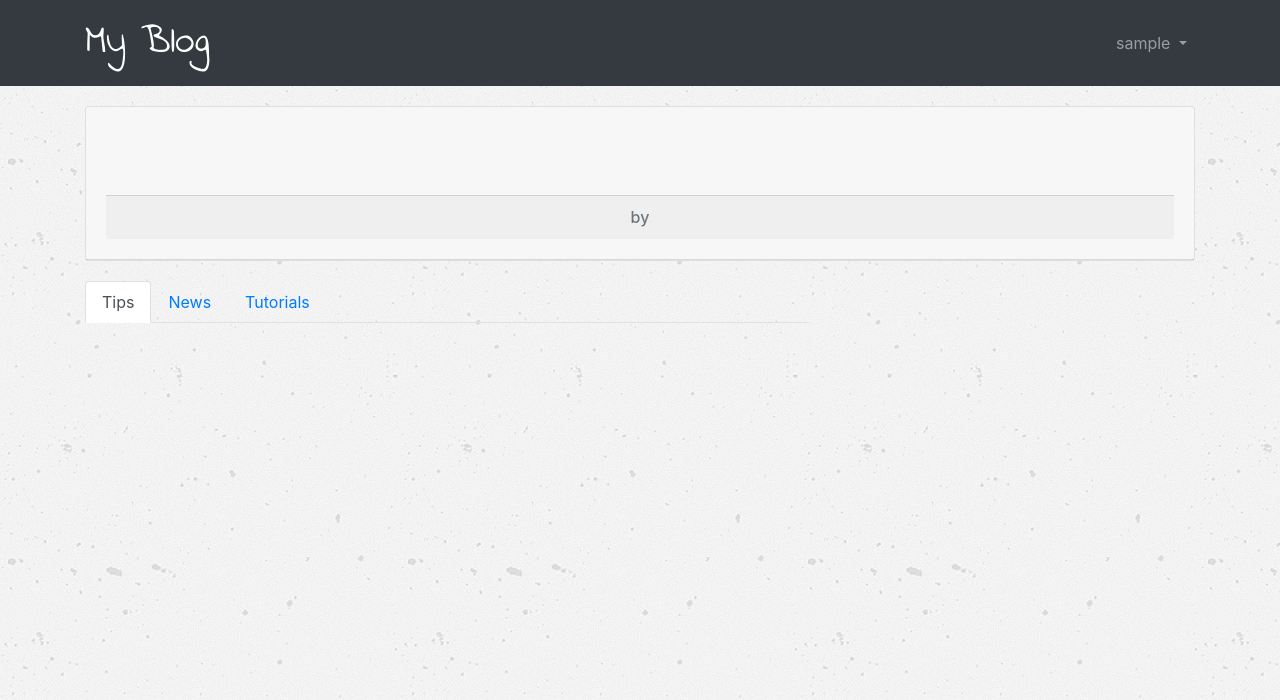
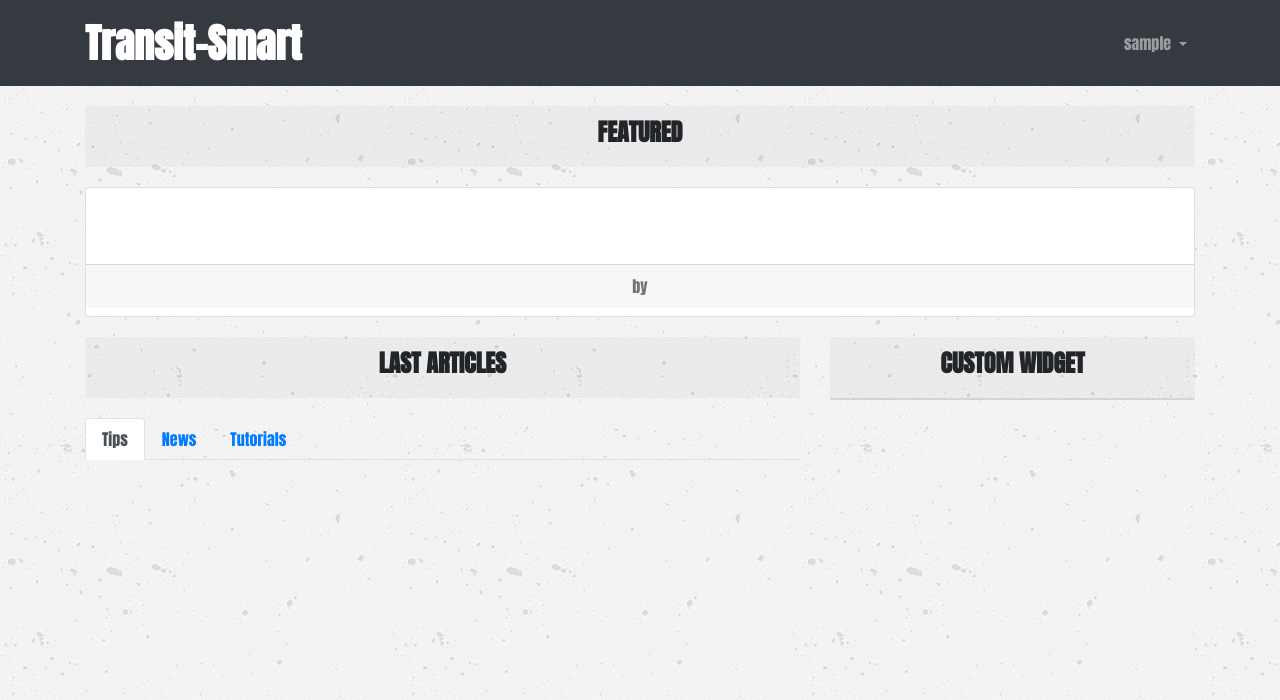
Before and after one commit to micki6491/Django-Blog, a Django app: page / in a window 1280 px wide. Shown: the top 700 px of the page. Run offline with Django 3.2, Linux system fonts and the light colour scheme; the visitor is signed in with stand-in values (Sample User, id 1); data that the repository does not hold is empty; some libraries are stand-ins or nearby versions.

Commit message:
Added the login view (no signup as this is a blog)

```diff
--- a/MyBlog/settings.py
+++ b/MyBlog/settings.py
@@ -125,3 +125,4 @@
 MEDIA_URL = "/"
 
 LOGOUT_REDIRECT_URL = 'home'
+LOGIN_REDIRECT_URL = 'home'
--- a/MyBlog/urls.py
+++ b/MyBlog/urls.py
@@ -39,5 +39,8 @@
                   path('delete_success/<int:article_pk>/',
                        views.DeleteSuccessView.as_view(),
                        name='delete_success'),
+                  path('login/',
+                       auth_views.LoginView.as_view(template_name='login.html'),
+                       name='login'),
 
               ] + static(settings.MEDIA_URL, document_root=settings.MEDIA_ROOT)
--- a/static/css/accounts.css
+++ b/static/css/accounts.css
@@ -3,7 +3,7 @@
 }
 
 .logo {
-	font-family: 'Indie Flower', cursive;
+    font-family: 'Anton', sans-serif;
 	font-size:60px;
 }
 
--- a/static/css/app.css
+++ b/static/css/app.css
@@ -1,10 +1,12 @@
 .navbar-brand {
-    font-family: 'Indie Flower', cursive;
+    font-family: 'Anton', sans-serif;
+    /*font-family: 'Indie Flower', cursive;*/
     font-size: 40px;
     margin: auto;
 }
 
 body {
+    font-family: 'Anton', sans-serif;
     background-image: url(../img/concrete-texture.png);
     background-attachment: fixed;
 }
@@ -21,6 +23,12 @@
     margin-bottom: -5px;
 }
 
-.col-sm-8{
+.col-sm-8 {
     padding-left: 0;
 }
+.col-sm-4 {
+    padding-left: 0;
+}
+.custom_class{
+    padding: 20px;
+}
--- a/templates/base.html
+++ b/templates/base.html
@@ -4,8 +4,9 @@
 <html>
 <head>
     <meta charset="utf-8">
-    <title>{% block title %} My Blog{% endblock %}</title>
-    <link href="https://fonts.googleapis.com/css?family=Indie+Flower" rel="stylesheet">
+    <title>{% block title %}My Blog{% endblock %}</title>
+    <!--<link href="https://fonts.googleapis.com/css?family=Indie+Flower" rel="stylesheet">-->
+    <link href="https://fonts.googleapis.com/css?family=Anton" rel="stylesheet">
     <link rel="stylesheet" href="{% static 'css/bootstrap.min.css' %}">
     <link rel="stylesheet" href="{% static 'css/app.css' %}">
     {% block stylesheet %}{% endblock %}
@@ -14,7 +15,7 @@
 {% block body %}
     <nav class="navbar navbar-expand-lg navbar-dark bg-dark">
         <div class="container">
-            <a class="navbar-brand" href="{% url 'home' %}">My Blog</a>
+            <a class="navbar-brand font-weight-bold" href="{% url 'home' %}">Transit-Smart</a>
             <button class="navbar-toggler" type="button" data-toggle="collapse" data-target="#mainMenu"
                     aria-controls="mainMenu" aria-expanded="false" aria-label="Toggle navigation">
                 <span class="navbar-toggler-icon"></span>
@@ -36,6 +37,7 @@
                     </ul>
                 {% else %}
                     <form class="form-inline ml-auto">
+                        <a href="{% url 'login' %}" class="btn btn-outline-primary">Login</a>
                         <a href="#" class="btn btn-outline-secondary">About</a>
                         <a href="#" class="btn btn-outline-primary">The Author </a>
                     </form>
@@ -46,7 +48,20 @@
     <div class="container align-content-center top-buffer">
         {% block breadcrumb %}{% endblock %}
         {% block featured %}{% endblock %}
-        {% block content %}{% endblock %}
+        <div class="row">
+            <div class="col-sm-8">
+                {% block content %}{% endblock %}
+            </div>
+                <div class="col-sm-4">
+                    <div class="card-header top-buffer text-center border-bottom-0">
+                        <h4 class="font-weight-bold">CUSTOM WIDGET</h4>
+                    </div>
+                    <div class="col-auto p-0">
+                            <div class="card body text-center top bg-transparent">
+                            </div>
+                    </div>
+                </div>
+        </div>
     </div>
 {% endblock body %}
 <script src="{% static 'js/jquery-3.3.1.min.js' %}"></script>
--- a/templates/home.html
+++ b/templates/home.html
@@ -3,9 +3,12 @@
 {% load humanize %}
 
 {% block featured %}
-    <div class="card text-center">
-        <div class="card-header h5">
-            {{ last_article.category }}
+    <div class="card-header text-center border-0">
+        <h4 class="font-weight-bold">
+            FEATURED
+        </h4>
+    </div>
+    <div class="card text-center top-buffer">
         <div class="card-body">
             <img class="card-img" src="{{ last_article.photo }}">
             <div class="card-title h4">{{ last_article.subject }}</div>
@@ -53,12 +56,15 @@
         </div>
         <div class="card-footer text-muted h6">{{ last_article.created_at|naturaltime }}
             by {{ last_article.creator }}</div>
-        </div>
+
     </div>
 {% endblock %}
 
 {% block content %}
-    <nav class="col-sm-8">
+    <nav class="col-sm-12">
+        <div class="card-header top-buffer text-center border-bottom-0">
+            <h4 class="font-weight-bold">LAST ARTICLES</h4>
+        </div>
         <div class="nav nav-tabs top-buffer bot-debuffer-sm" id="nav-tab" role="tablist">
             <a class="nav-item nav-link active" id="nav-tips-tab" data-toggle="tab" href="#nav-tips" role="tab"
                aria-controls="nav-tips" aria-selected="true">Tips</a>
@@ -71,7 +77,7 @@
     <div class="tab-content" id="nav-tabContent">
         <div class="tab-pane fade show active" id="nav-tips" role="tabpanel" aria-labelledby="nav-tips-tab">
             {% for article in article_tips %}
-                <div class="col-sm-8 top-buffer-sm">
+                <div class="col-sm-12 top-buffer-sm">
                     <div class="card border-top-0 px-2 py-2">
                         <img class="card-img-top" src="{{ article.photo }}">
                         <h5 class="card-title">{{ article.category }}{{ article.subject }}</h5>
@@ -127,7 +133,7 @@
             {% include 'includes/pagination.html' %}
 
             {% for article in article_news %}
-                <div class="col-sm-8">
+                <div class="col-sm-12">
                     <div class="card px-2 py-2 top-buffer-sm bot-debuffer-sm border-top-0">
                         <img class="card-img-top" src="{{ article.photo }}">
                         <h5 class="card-title">{{ article.category }}{{ article.subject }}</h5>
@@ -181,7 +187,7 @@
         </div>
         <div class="tab-pane fade" id="nav-tutorials" role="tabpanel" aria-labelledby="nav-tutorials-tab">
             {% for article in article_tutos %}
-                <div class="col-sm-8">
+                <div class="col-sm-12">
                     <div class="card px-2 py-2 top-buffer-sm bot-debuffer-sm border-top-0">
                         <img class="card-img-top" src="{{ article.photo }}">
                         <h5 class="card-title">{{ article.category }}{{ article.subject }}</h5>
```
Also changed, not shown: templates/base_accounts.html (added, +20 -0 lines), templates/login.html (added, +29 -0 lines), MyBlog/static/img/apprendre_portugais.png (deleted), MyBlog/static/img/apprendre_portugais_Vd45gdp.png (deleted), MyBlog/static/img/apprendre_portugais_iUnDxxB.png (deleted), MyBlog/static/img/chalet2018.jpg (deleted), MyBlog/static/img/static/img/chalet2018.jpg (deleted), MyBlog/static/img/static/img/chalet2018_bjlL100.jpg (deleted), accounts/templatetags/__init__.py (added). Lines whose indentation alone changed are shown as unchanged.
